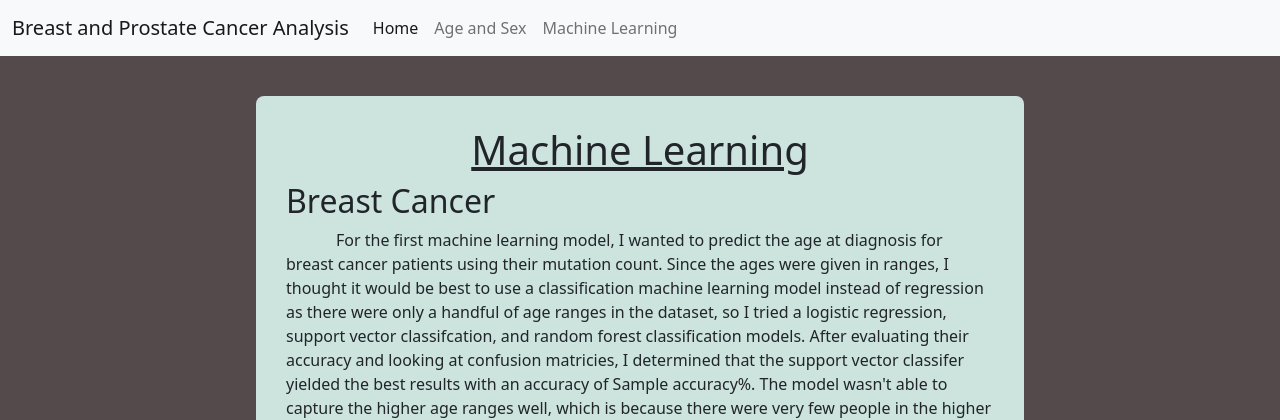
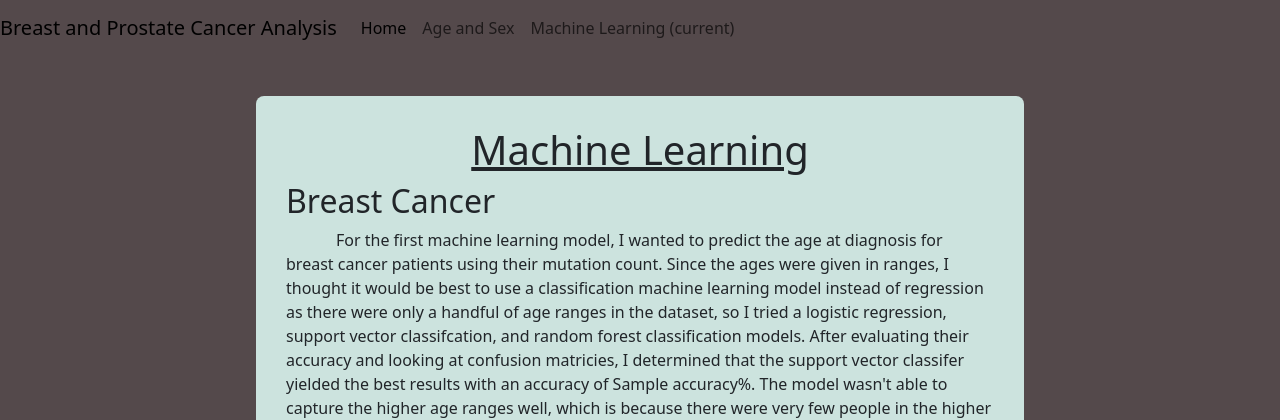
Before and after one commit to sjperez1/Bio-Data-ML-and-Analysis, a Flask app: template templates/machine_learning.html in a window 1280 px wide. Shown: the top 420 px of the page. Run offline with Flask 3, Linux system fonts and the light colour scheme; the template is opened without the code that fills it: most values are stand-ins (such as "Sample title", 1, 10 or a date in 2020).

Commit message:
Update machine_learning.html navbar

```diff
--- a/templates/machine_learning.html
+++ b/templates/machine_learning.html
@@ -4,33 +4,27 @@
     <meta charset="UTF-8">
     <meta http-equiv="X-UA-Compatible" content="IE=edge">
     <meta name="viewport" content="width=device-width, initial-scale=1.0">
-    <link href="https://cdn.jsdelivr.net/npm/bootstrap@5.2.3/dist/css/bootstrap.min.css" rel="stylesheet" integrity="sha384-rbsA2VBKQhggwzxH7pPCaAqO46MgnOM80zW1RWuH61DGLwZJEdK2Kadq2F9CUG65" crossorigin="anonymous">
+    <link href="https://cdn.jsdelivr.net/npm/bootstrap@5.3.2/dist/css/bootstrap.min.css" rel="stylesheet" integrity="sha384-T3c6CoIi6uLrA9TneNEoa7RxnatzjcDSCmG1MXxSR1GAsXEV/Dwwykc2MPK8M2HN" crossorigin="anonymous">
     <link rel="stylesheet" type="text/css" href="{{url_for('static', filename='index.css')}}">
     <title>Machine Learning</title>
 </head>
 <body class="additionalpagebody">
     <!-- navbar -->
-    <nav class="navbar navbar-expand-lg bg-light">
-        <div class="container-fluid">
-            <a class="navbar-brand" href="/">Breast and Prostate Cancer Analysis</a>
-            <button class="navbar-toggler" type="button" data-bs-toggle="collapse" data-bs-target="#navbarNavDropdown" aria-controls="navbarNavDropdown" aria-expanded="false" aria-label="Toggle navigation">
-                <span class="navbar-toggler-icon"></span>
-            </button>
-            <div class="collapse navbar-collapse" id="navbarNavDropdown">
-                <ul class="navbar-nav">
-                    <li class="nav-item">
-                        <a class="nav-link active" aria-current="page" href="/">Home</a>
-                    </li>
-                    <li class="nav-item">
-                        <a class="nav-link" href="/age_and_sex">Age and Sex</a>
-                    </li>
-                    <li class="nav-item">
-                        <a class="nav-link" href="/machine_learning">Machine Learning</a>
-                    </li>
-                </ul>
+    <nav class="navbar navbar-expand-lg">
+        <a class="navbar-brand" href="/">Breast and Prostate Cancer Analysis</a>
+        <button class="navbar-toggler" type="button" data-bs-toggle="collapse" data-bs-target="#navbarNavAltMarkup"
+            aria-controls="navbarNavAltMarkup" aria-expanded="false" aria-label="Toggle navigation">
+            <span class="navbar-toggler-icon"></span>
+        </button>
+        <div class="collapse navbar-collapse" id="navbarNavAltMarkup">
+            <div class="navbar-nav">
+                <a class="nav-item nav-link active" href="/">Home</a>
+                <a class="nav-item nav-link" href="/age_and_sex">Age and Sex</a>
+                <a class="nav-item nav-link" href="/machine_learning">Machine Learning <span class="sr-only">(current)</span></a>
             </div>
         </div>
     </nav>
+
     <!-- content container -->
     <div class="container" id="container3">
         <h1 class="title">Machine Learning</h1>
@@ -47,5 +41,6 @@
             <figcaption><span class="figcaptionbold">Figure 5.</span> A scatterplot comparing predicted age of diagnosis by the actual values where the black line represents where the points would lie if all of the predictions were correct.</figcaption>
         </figure>
     </div>
+    <script src="https://cdn.jsdelivr.net/npm/bootstrap@5.3.2/dist/js/bootstrap.bundle.min.js" integrity="sha384-C6RzsynM9kWDrMNeT87bh95OGNyZPhcTNXj1NW7RuBCsyN/o0jlpcV8Qyq46cDfL" crossorigin="anonymous"></script>
 </body>
 </html>
```
